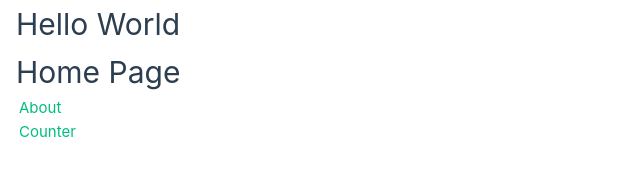
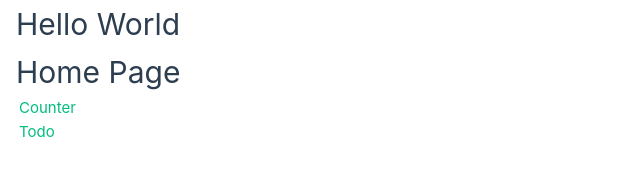
Before and after one commit to noko-nokono/vue-practice, a Vue app: page / in a window 1280 px wide. Shown: the top 194 px of the page, without its empty margins (0-640 px from the left). Built offline with nearby package versions, Linux system fonts and the light colour scheme.

Commit message:
add Todo page

```diff
--- a/src/page/Home.vue
+++ b/src/page/Home.vue
@@ -2,8 +2,8 @@
 import { RouterLink } from 'vue-router'
 
 const list = [
-  { name: 'About', path: '/about' },
   { name: 'Counter', path: '/counter' },
+  { name: 'Todo', path: '/todo' },
 ]
 </script>
 
--- a/src/page/About.vue
+++ b/src/page/Todo.vue
@@ -1,3 +1,3 @@
 <template>
-  <h1>About Page</h1>
+  <h1>Todo Page</h1>
 </template>
```
